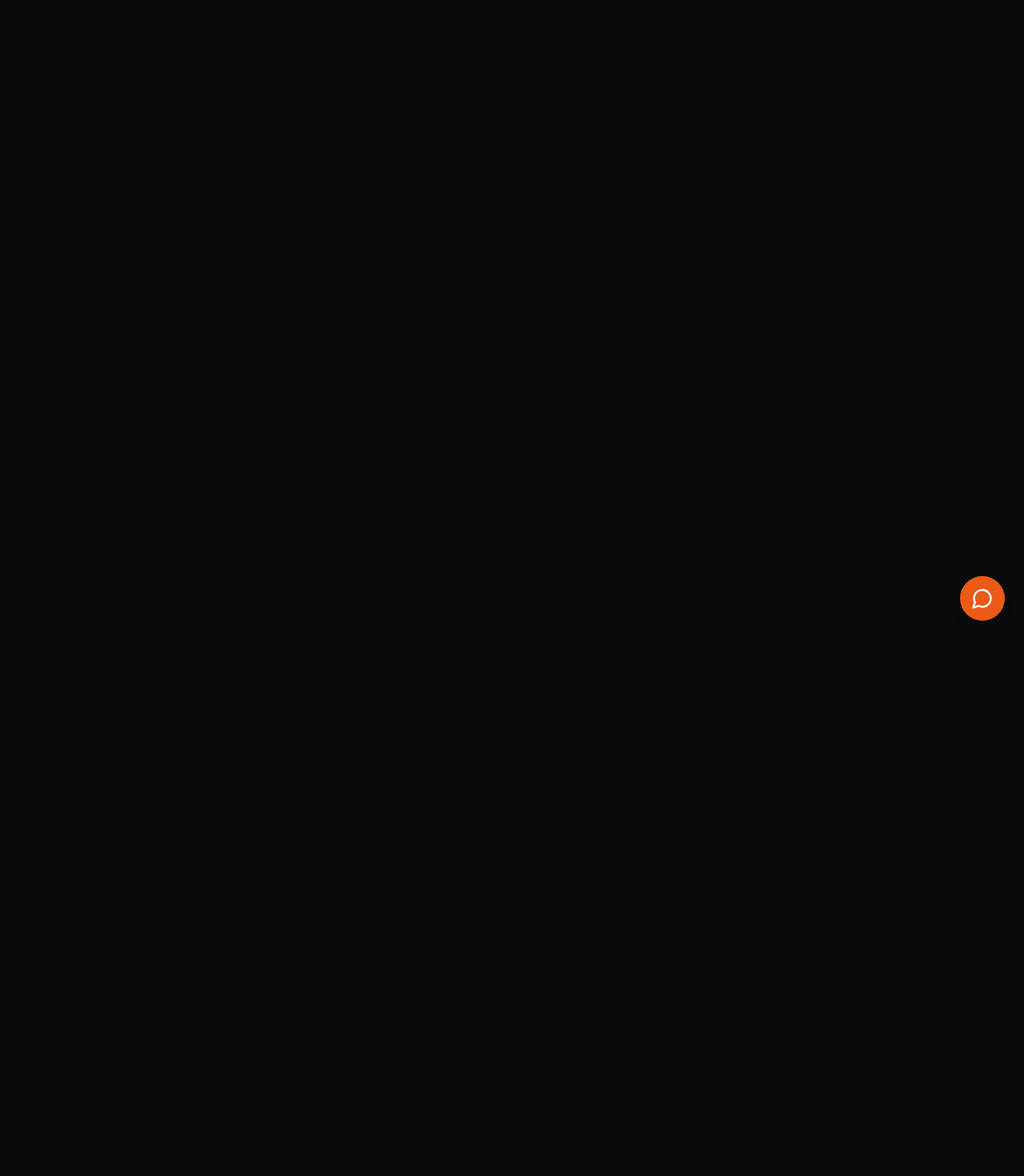
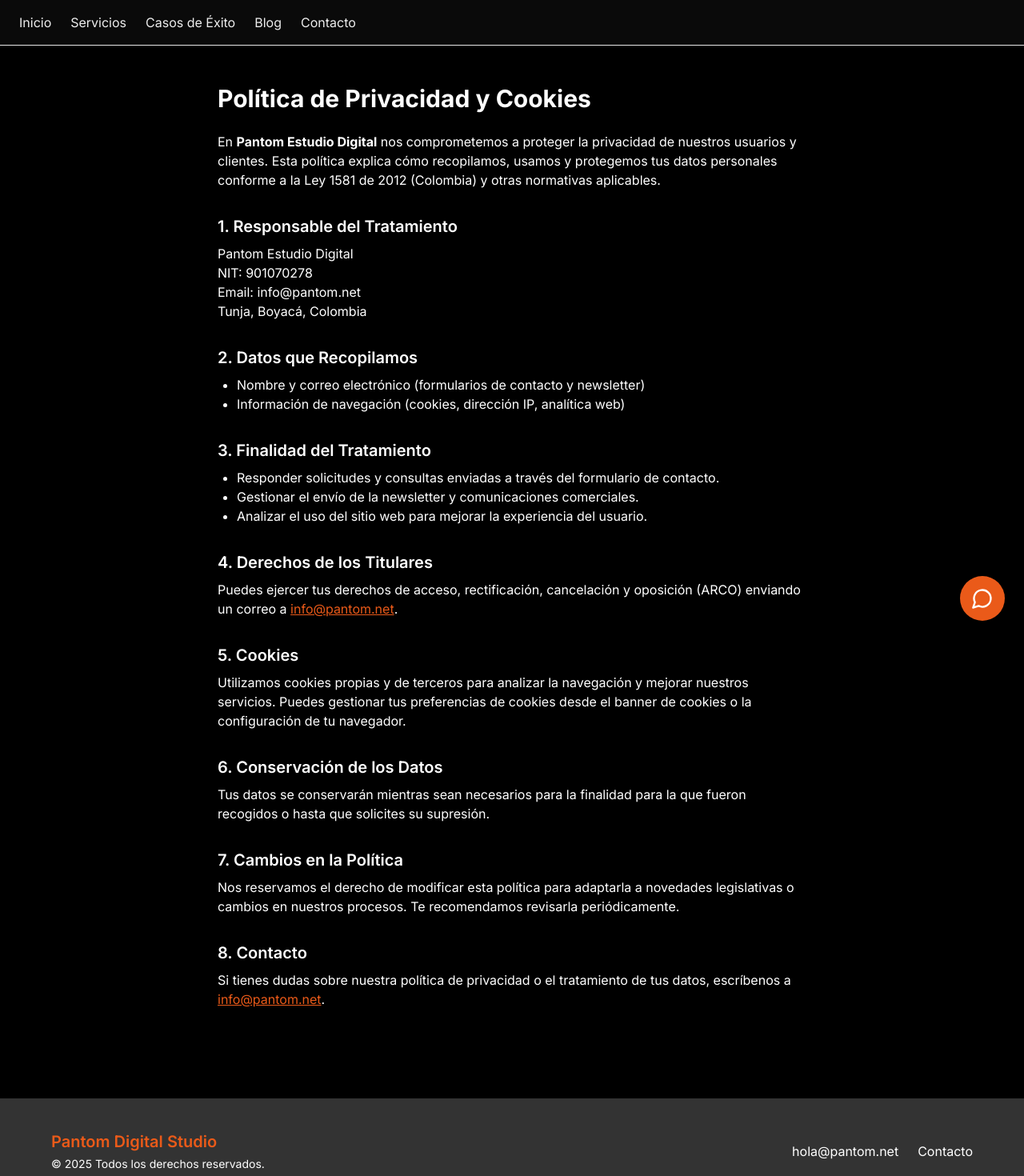
Before and after one commit to victorhug1/pantom-app, a Next.js app: page /privacidad in a window 1280 px wide. Before the commit this address had no page. Shown: the top 1470 px of the page at 80% size. Before the commit the page ends 800 px from the top, so only its background shows below. Built offline with nearby package versions, Linux system fonts and the light colour scheme.

Commit message:
feat: checkbox de consentimiento de política de privacidad en newsletter del home y página de políticas con diseño actualizado

```diff
--- a/components/FinalCTA.jsx
+++ b/components/FinalCTA.jsx
@@ -1,6 +1,7 @@
 import { motion } from "framer-motion";
 import Link from "next/link";
 import { ArrowRight, Mail } from "lucide-react";
+import { useState } from "react";
 
 const containerVariants = {
   hidden: { opacity: 0 },
@@ -26,6 +27,8 @@
 };
 
 export default function FinalCTA() {
+  const [consent, setConsent] = useState(false);
+
   return (
     <section className="relative py-24 overflow-hidden bg-[#0a0a0a]">
       {/* Fondo con gradiente y patrón de puntos */}
@@ -97,6 +100,12 @@
             <motion.form
               variants={itemVariants}
               className="space-y-4"
+              onSubmit={e => {
+                if (!consent) {
+                  e.preventDefault();
+                  alert('Debes aceptar la política de privacidad.');
+                }
+              }}
             >
               <div>
                 <input
@@ -105,6 +114,19 @@
                   className="w-full px-4 py-3 rounded-lg bg-white/5 border border-white/10 text-white placeholder-gray-400 focus:outline-none focus:ring-2 focus:ring-primary/50 focus:border-transparent transition-colors"
                   required
                 />
+              </div>
+              <div className="flex items-center">
+                <input
+                  type="checkbox"
+                  id="consent-newsletter"
+                  checked={consent}
+                  onChange={e => setConsent(e.target.checked)}
+                  required
+                  className="mr-2"
+                />
+                <label htmlFor="consent-newsletter" className="text-sm text-gray-300">
+                  He leído y acepto la <a href="/privacidad" target="_blank" className="text-[#ea5a19] underline">política de privacidad</a> y el uso de mis datos.
+                </label>
               </div>
               <button
                 type="submit"
--- a/components/Header.jsx
+++ b/components/Header.jsx
@@ -1,30 +1,13 @@
-  <Link
-    href="/"
-    className="text-foreground hover:text-[#333333] transition-colors"
-  >
-    Inicio
-  </Link>
-  <Link
-    href="/servicios"
-    className="text-foreground hover:text-[#333333] transition-colors"
-  >
-    Servicios
-  </Link>
-  <Link
-    href="/casos-de-exito"
-    className="text-foreground hover:text-[#333333] transition-colors"
-  >
-    Casos de Éxito
-  </Link>
-  <Link
-    href="/blog"
-    className="text-foreground hover:text-[#333333] transition-colors"
-  >
-    Blog
-  </Link>
-  <Link
-    href="/contacto"
-    className="text-foreground hover:text-[#333333] transition-colors"
-  >
-    Contacto
-  </Link>
+import Link from 'next/link';
+
+export default function Header() {
+  return (
+    <nav className="flex gap-6 items-center py-4 px-6">
+      <Link href="/" className="text-foreground hover:text-[#333333] transition-colors">Inicio</Link>
+      <Link href="/servicios" className="text-foreground hover:text-[#333333] transition-colors">Servicios</Link>
+      <Link href="/casos-de-exito" className="text-foreground hover:text-[#333333] transition-colors">Casos de Éxito</Link>
+      <Link href="/blog" className="text-foreground hover:text-[#333333] transition-colors">Blog</Link>
+      <Link href="/contacto" className="text-foreground hover:text-[#333333] transition-colors">Contacto</Link>
+    </nav>
+  );
+}
--- a/components/NewsletterForm.jsx
+++ b/components/NewsletterForm.jsx
@@ -11,9 +11,14 @@
     success: false,
     error: null
   });
+  const [consent, setConsent] = useState(false);
 
   const handleSubmit = async (e) => {
     e.preventDefault();
+    if (!consent) {
+      setStatus({ loading: false, success: false, error: 'Debes aceptar la política de privacidad.' });
+      return;
+    }
     setStatus({ loading: true, success: false, error: null });
 
     try {
@@ -96,6 +101,20 @@
             />
           </div>
 
+          <div className="flex items-center">
+            <input
+              type="checkbox"
+              id="consent"
+              checked={consent}
+              onChange={e => setConsent(e.target.checked)}
+              required
+              className="mr-2"
+            />
+            <label htmlFor="consent" className="text-sm text-gray-700 dark:text-gray-200">
+              He leído y acepto la <a href="/privacidad" target="_blank" className="text-[#ea5a19] underline">política de privacidad</a> y el uso de mis datos.
+            </label>
+          </div>
+
           {status.error && (
             <motion.div
               initial={{ opacity: 0, y: 10 }}
--- /dev/null
+++ b/pages/privacidad.jsx
@@ -0,0 +1,43 @@
+import Head from 'next/head';
+import Header from '../components/Header';
+import Footer from '../components/Footer';
+
+export default function PoliticaPrivacidad() {
+  return (
+    <div className="min-h-screen bg-black text-white flex flex-col">
+      <Head>
+        <title>Política de Privacidad y Cookies | Pantom Estudio Digital</title>
+        <meta name="description" content="Política de privacidad y cookies de Pantom Estudio Digital. Información sobre el uso de datos personales, newsletter, contacto y cookies." />
+      </Head>
+      <Header />
+      <main className="flex-1 max-w-3xl mx-auto py-12 px-4">
+        <h1 className="text-3xl font-bold mb-6">Política de Privacidad y Cookies</h1>
+        <p className="mb-4">En <strong>Pantom Estudio Digital</strong> nos comprometemos a proteger la privacidad de nuestros usuarios y clientes. Esta política explica cómo recopilamos, usamos y protegemos tus datos personales conforme a la Ley 1581 de 2012 (Colombia) y otras normativas aplicables.</p>
+        <h2 className="text-xl font-semibold mt-8 mb-2">1. Responsable del Tratamiento</h2>
+        <p className="mb-4">Pantom Estudio Digital<br/>NIT: 901070278<br/>Email: info@pantom.net<br/>Tunja, Boyacá, Colombia</p>
+        <h2 className="text-xl font-semibold mt-8 mb-2">2. Datos que Recopilamos</h2>
+        <ul className="list-disc ml-6 mb-4">
+          <li>Nombre y correo electrónico (formularios de contacto y newsletter)</li>
+          <li>Información de navegación (cookies, dirección IP, analítica web)</li>
+        </ul>
+        <h2 className="text-xl font-semibold mt-8 mb-2">3. Finalidad del Tratamiento</h2>
+        <ul className="list-disc ml-6 mb-4">
+          <li>Responder solicitudes y consultas enviadas a través del formulario de contacto.</li>
+          <li>Gestionar el envío de la newsletter y comunicaciones comerciales.</li>
+          <li>Analizar el uso del sitio web para mejorar la experiencia del usuario.</li>
+        </ul>
+        <h2 className="text-xl font-semibold mt-8 mb-2">4. Derechos de los Titulares</h2>
+        <p className="mb-4">Puedes ejercer tus derechos de acceso, rectificación, cancelación y oposición (ARCO) enviando un correo a <a href="mailto:info@pantom.net" className="text-[#ea5a19] underline">info@pantom.net</a>.</p>
+        <h2 className="text-xl font-semibold mt-8 mb-2">5. Cookies</h2>
+        <p className="mb-4">Utilizamos cookies propias y de terceros para analizar la navegación y mejorar nuestros servicios. Puedes gestionar tus preferencias de cookies desde el banner de cookies o la configuración de tu navegador.</p>
+        <h2 className="text-xl font-semibold mt-8 mb-2">6. Conservación de los Datos</h2>
+        <p className="mb-4">Tus datos se conservarán mientras sean necesarios para la finalidad para la que fueron recogidos o hasta que solicites su supresión.</p>
+        <h2 className="text-xl font-semibold mt-8 mb-2">7. Cambios en la Política</h2>
+        <p className="mb-4">Nos reservamos el derecho de modificar esta política para adaptarla a novedades legislativas o cambios en nuestros procesos. Te recomendamos revisarla periódicamente.</p>
+        <h2 className="text-xl font-semibold mt-8 mb-2">8. Contacto</h2>
+        <p>Si tienes dudas sobre nuestra política de privacidad o el tratamiento de tus datos, escríbenos a <a href="mailto:info@pantom.net" className="text-[#ea5a19] underline">info@pantom.net</a>.</p>
+      </main>
+      <Footer />
+    </div>
+  );
+}
```
